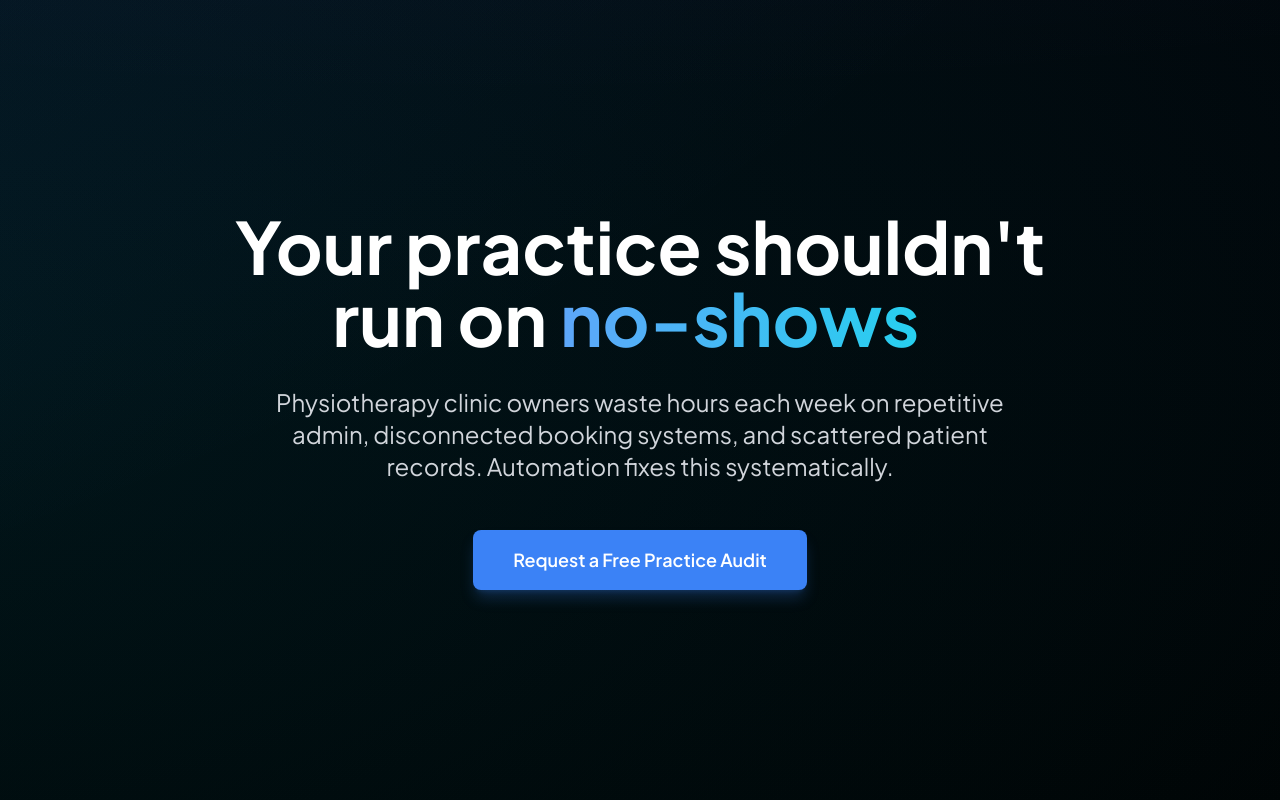
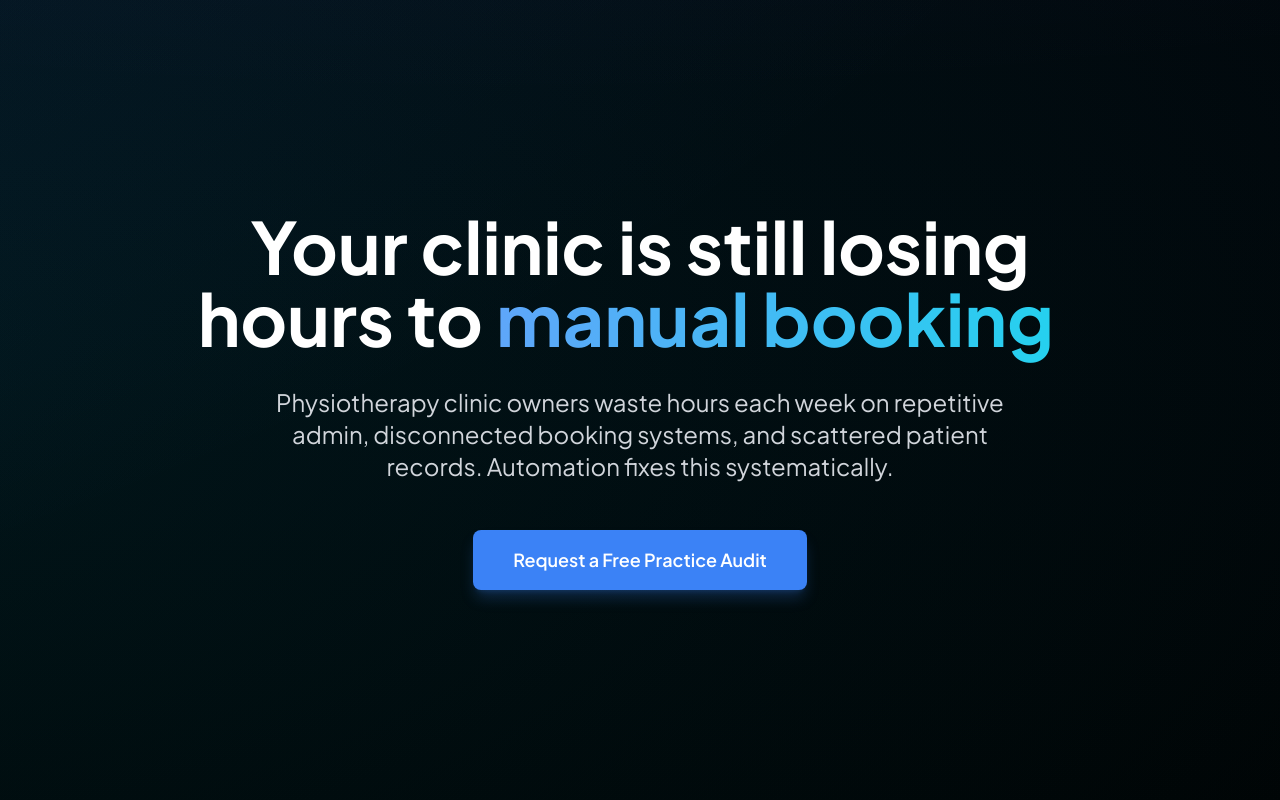
Before and after one commit to denermeyer/physio-landing-page, a React (Vite) app: page / in a window 1280 px wide. Shown: the top 800 px of the page. Built offline with nearby package versions, Linux system fonts and the light colour scheme.

Commit message:
fix: rewrite hero headline for clarity

```diff
--- a/src/components/Hero.tsx
+++ b/src/components/Hero.tsx
@@ -1,6 +1,6 @@
 import { useState, useEffect } from 'react';
 
-const WORDS = ['no-shows', 'manual booking', 'scattered records', 'billing delays'];
+const WORDS = ['manual booking', 'no-show follow-ups', 'scattered records', 'billing admin'];
 
 interface HeroProps {
   onOpenForm: () => void;
@@ -53,7 +53,7 @@ export default function Hero({ onOpenForm }: HeroProps) {
     <section className="min-h-screen flex items-center justify-center px-6 py-20">
       <div className="max-w-4xl mx-auto text-center">
         <h1 className="text-5xl md:text-6xl lg:text-7xl font-bold text-white mb-8 leading-tight animate-fade-in">
-          Your practice shouldn't run on
+          Your clinic is still losing hours to
           <span className="bg-gradient-to-r from-blue-400 to-cyan-400 bg-clip-text text-transparent">
             {' '}{displayed}
             <span className={isPausing ? 'animate-pulse' : ''}>|</span>
```
